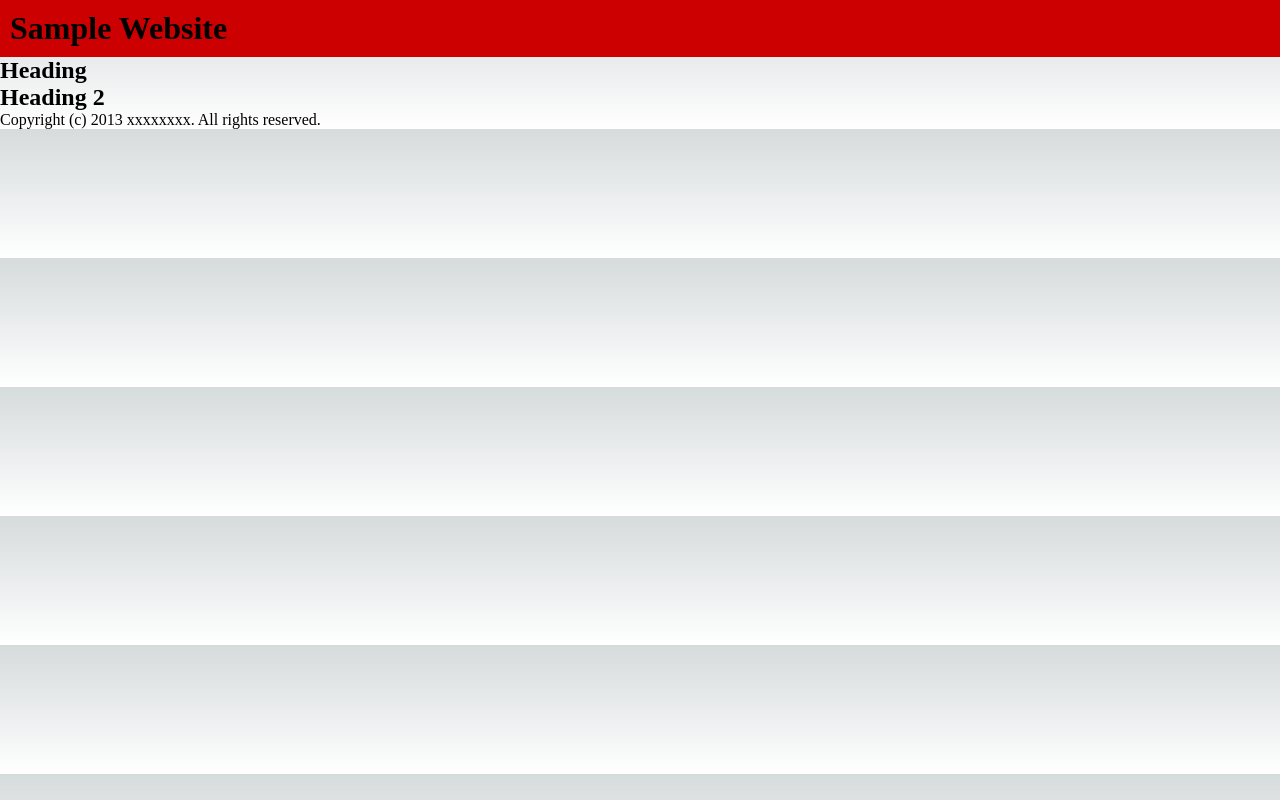
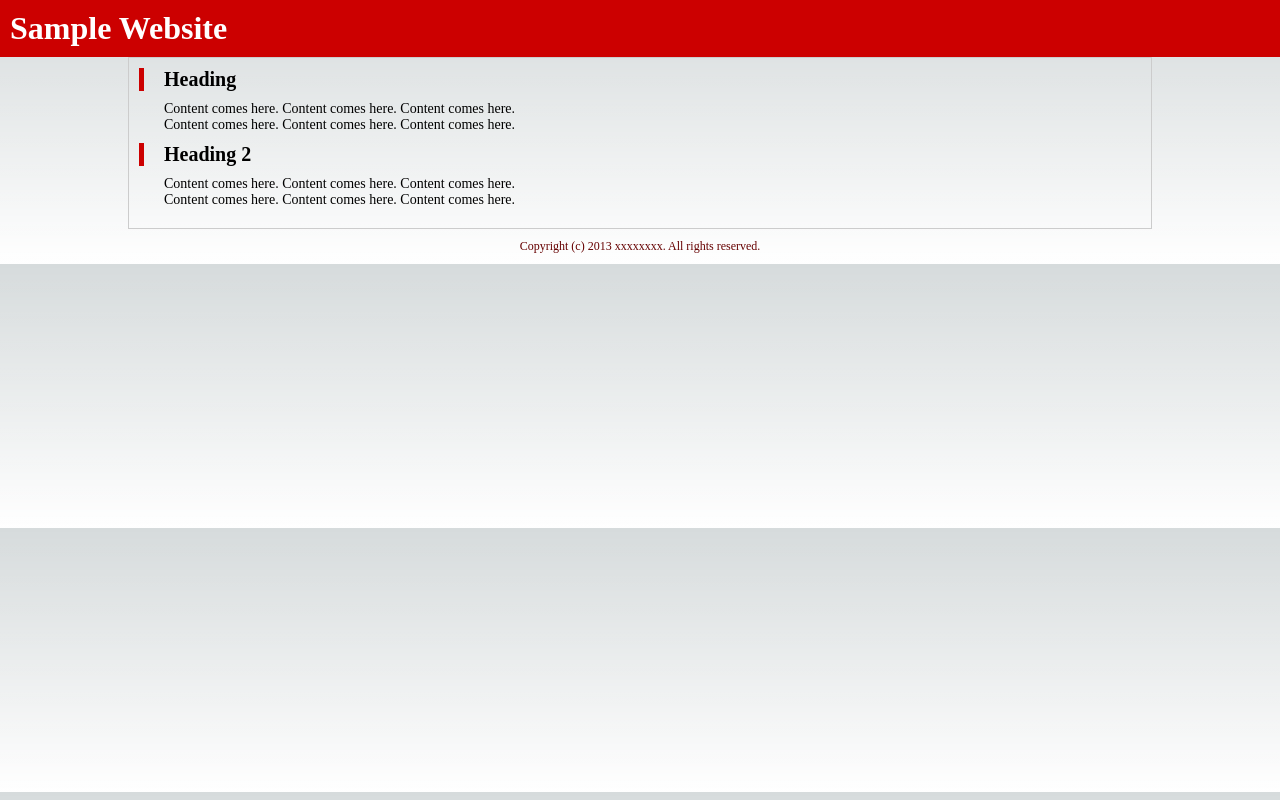
Before and after one commit to itc-s22025/projects2, a Next.js app: page /SampleWebsite/about in a window 1280 px wide. Built offline with nearby package versions, Linux system fonts and the light colour scheme.

Commit message:
editted SampleWebsite

```diff
--- a/pages/SampleWebsite/SampleWebsite.module.css
+++ b/pages/SampleWebsite/SampleWebsite.module.css
@@ -4,8 +4,36 @@
 
 }
 
-/*h1{
+.h1{
 	color: #fff;
 	font-family: serif;
 	margin: 0;
-}*/
+}
+
+.main{
+	border: 1px solid #CCC;
+	margin: 0 auto;
+	padding: 10px;
+	width: 80%;
+}
+
+.h2 {
+	border-left: 5px solid #C00;
+	font-size: 20px;
+	padding-left: 20px;
+}
+
+.h2p {
+	font-size: 14px;
+	margin: 10px 25px;
+}
+
+.footer {
+	margin: 10px;
+	text-align: center;
+}
+
+.fp {
+	color: #600;
+	font-size: 12px;
+}
--- a/pages/SampleWebsite/about.js
+++ b/pages/SampleWebsite/about.js
@@ -5,18 +5,27 @@ const About = () => {
 		<>
 			<header>
 				<div className={styles.header}>
-				<h1>Sample Website</h1>
+					<h1 className={styles.h1}>Sample Website</h1>
 				</div>
 			</header>
 
 			<main>
-				<h2>Heading</h2>
-				<h2>Heading 2 </h2>
+				<div className={styles.main}>
+					<h2 className={styles.h2}>Heading</h2>
+						<p className={styles.h2p}>Content comes here. Content comes here. Content comes here.<br />
+						Content comes here. Content comes here. Content comes here.</p>
+					<h2 className={styles.h2}>Heading 2 </h2>
+						<p className={styles.h2p}>Content comes here. Content comes here. Content comes here.<br />
+						Content comes here. Content comes here. Content comes here.</p>
+
+				</div>
 			</main>
 
 			<footer>
-				<p>Copyright (c) 2013 xxxxxxxx. All rights reserved.</p>
-			</footer>
+				<div className={styles.footer}>
+				<p className={styles.fp}>Copyright (c) 2013 xxxxxxxx. All rights reserved.</p>
+				</div>
+		</footer>
 		</>
 
 	)
```
Also changed, not shown: components/nav.js (+26 -0 lines), pages/Sample2/about.js (added, +7 -0 lines), pages/Sample3/about.js (added, +7 -0 lines), pages/Sample4/about.js (added, +7 -0 lines), pages/Sample5/about.js (added, +7 -0 lines).
